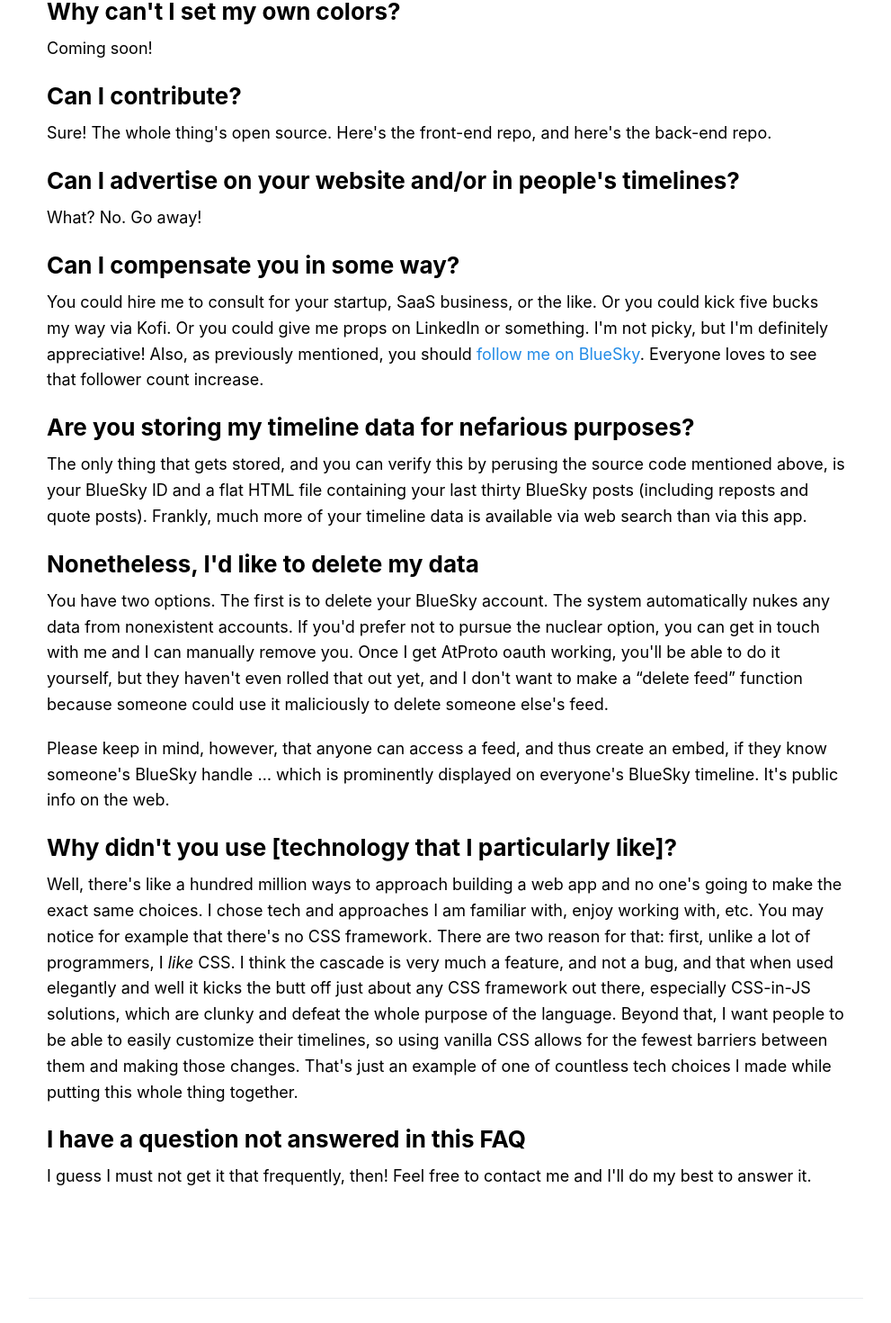
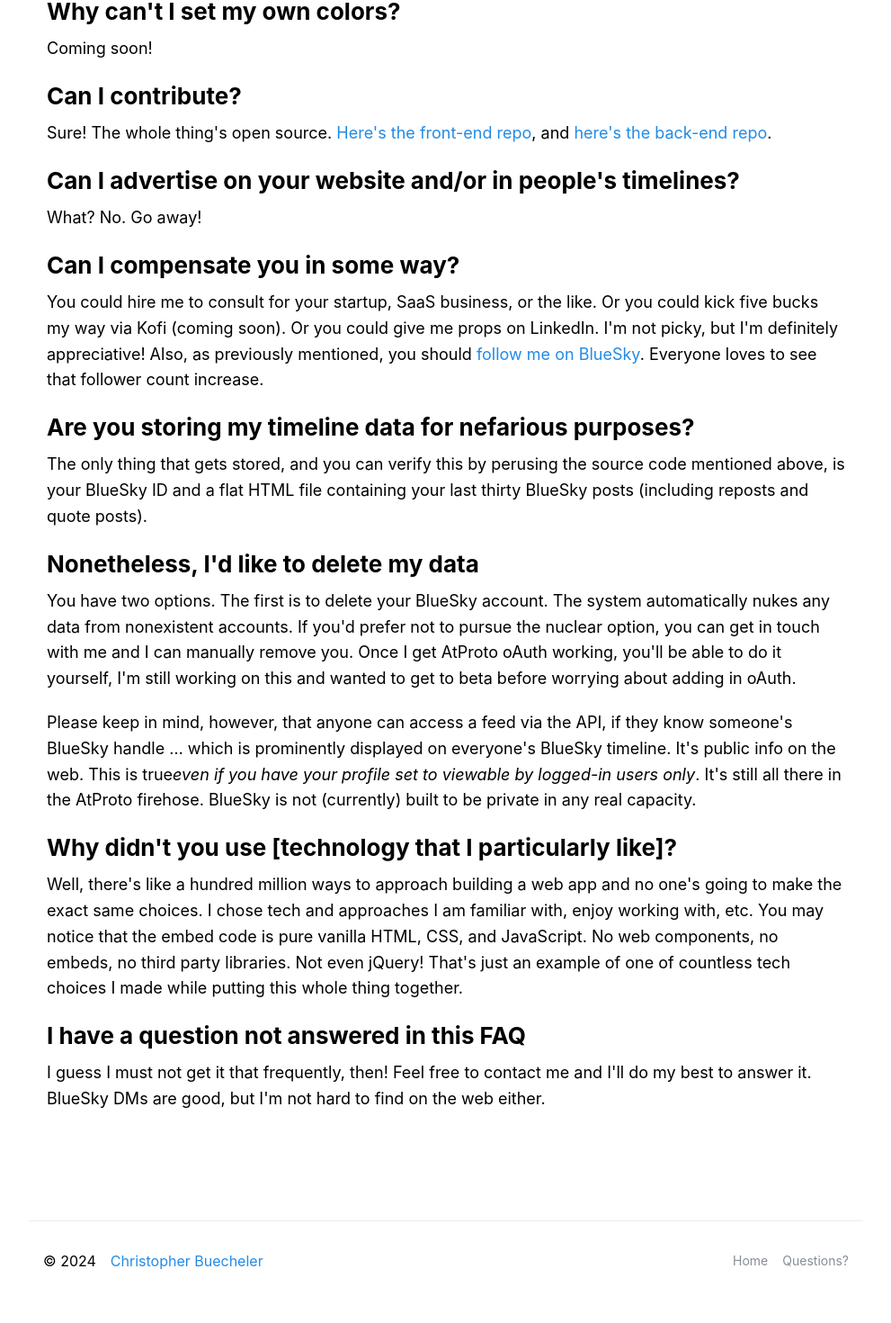
Before and after one commit to cwbuecheler/embedbsky.com, a Next.js app: page /faq in a window 1280 px wide. Shown: the part 980-2450 px from the top of the page at 90% size, without its empty margins (144-1135 px from the left). After the commit the page ends 2426 px from the top, so only its background shows below. Built offline with nearby package versions, Linux system fonts and the light colour scheme.

Commit message:
improve FAQ and other wording

```diff
--- a/app/faq/page.tsx
+++ b/app/faq/page.tsx
@@ -74,8 +74,15 @@
 					Can I contribute?
 				</Title>
 				<Text mb={20} size="lg">
-					Sure! The whole thing&apos;s open source. Here&apos;s the front-end repo, and here&apos;s
-					the back-end repo.
+					Sure! The whole thing&apos;s open source.{' '}
+					<Anchor href="https://github.com/cwbuecheler/embedbsky.com" target="_blank">
+						Here&apos;s the front-end repo
+					</Anchor>
+					, and{' '}
+					<Anchor href="https://github.com/cwbuecheler/embedbsky.com-aws" target="_blank">
+						here&apos;s the back-end repo
+					</Anchor>
+					.
 				</Text>
 				<Title mb={10} order={2}>
 					Can I advertise on your website and/or in people&apos;s timelines?
@@ -88,7 +95,7 @@
 				</Title>
 				<Text mb={20} size="lg">
 					You could hire me to consult for your startup, SaaS business, or the like. Or you could
-					kick five bucks my way via Kofi. Or you could give me props on LinkedIn or something.
+					kick five bucks my way via Kofi (coming soon). Or you could give me props on LinkedIn.
 					I&apos;m not picky, but I&apos;m definitely appreciative! Also, as previously mentioned,
 					you should{' '}
 					<Anchor href="https://bsky.app/profile/cwbuecheler.bsky.social" target="_blank">
@@ -102,8 +109,7 @@
 				<Text mb={20} size="lg">
 					The only thing that gets stored, and you can verify this by perusing the source code
 					mentioned above, is your BlueSky ID and a flat HTML file containing your last thirty
-					BlueSky posts (including reposts and quote posts). Frankly, much more of your timeline
-					data is available via web search than via this app.
+					BlueSky posts (including reposts and quote posts).
 				</Text>
 				<Title mb={10} order={2}>
 					Nonetheless, I&apos;d like to delete my data
@@ -112,14 +118,16 @@
 					You have two options. The first is to delete your BlueSky account. The system
 					automatically nukes any data from nonexistent accounts. If you&apos;d prefer not to pursue
 					the nuclear option, you can get in touch with me and I can manually remove you. Once I get
-					AtProto oauth working, you&apos;ll be able to do it yourself, but they haven&apos;t even
-					rolled that out yet, and I don&apos;t want to make a &ldquo;delete feed&rdquo; function
-					because someone could use it maliciously to delete someone else&apos;s feed.
+					AtProto oAuth working, you&apos;ll be able to do it yourself, I&apos;m still working on
+					this and wanted to get to beta before worrying about adding in oAuth.
 				</Text>
 				<Text mb={20} size="lg">
-					Please keep in mind, however, that anyone can access a feed, and thus create an embed, if
-					they know someone&apos;s BlueSky handle &hellip; which is prominently displayed on
-					everyone&apos;s BlueSky timeline. It&apos;s public info on the web.
+					Please keep in mind, however, that anyone can access a feed via the API, if they know
+					someone&apos;s BlueSky handle &hellip; which is prominently displayed on everyone&apos;s
+					BlueSky timeline. It&apos;s public info on the web. This is true
+					<em>even if you have your profile set to viewable by logged-in users only</em>. It&apos;s
+					still all there in the AtProto firehose. BlueSky is not (currently) built to be private in
+					any real capacity.
 				</Text>
 				<Title mb={10} order={2}>
 					Why didn&apos;t you use [technology that I particularly like]?
@@ -127,22 +135,18 @@
 				<Text mb={20} size="lg">
 					Well, there&apos;s like a hundred million ways to approach building a web app and no
 					one&apos;s going to make the exact same choices. I chose tech and approaches I am familiar
-					with, enjoy working with, etc. You may notice for example that there&apos;s no CSS
-					framework. There are two reason for that: first, unlike a lot of programmers, I{' '}
-					<em>like</em> CSS. I think the cascade is very much a feature, and not a bug, and that
-					when used elegantly and well it kicks the butt off just about any CSS framework out there,
-					especially CSS-in-JS solutions, which are clunky and defeat the whole purpose of the
-					language. Beyond that, I want people to be able to easily customize their timelines, so
-					using vanilla CSS allows for the fewest barriers between them and making those changes.
-					That&apos;s just an example of one of countless tech choices I made while putting this
-					whole thing together.
+					with, enjoy working with, etc. You may notice that the embed code is pure vanilla HTML,
+					CSS, and JavaScript. No web components, no embeds, no third party libraries. Not even
+					jQuery! That&apos;s just an example of one of countless tech choices I made while putting
+					this whole thing together.
 				</Text>
 				<Title mb={10} order={2}>
 					I have a question not answered in this FAQ
 				</Title>
 				<Text mb={20} size="lg">
 					I guess I must not get it that frequently, then! Feel free to contact me and I&apos;ll do
-					my best to answer it.
+					my best to answer it. BlueSky DMs are good, but I&apos;m not hard to find on the web
+					either.
 				</Text>
 			</Box>
 		</>
```
Also changed, not shown: app/page.tsx (+4 -4 lines).
